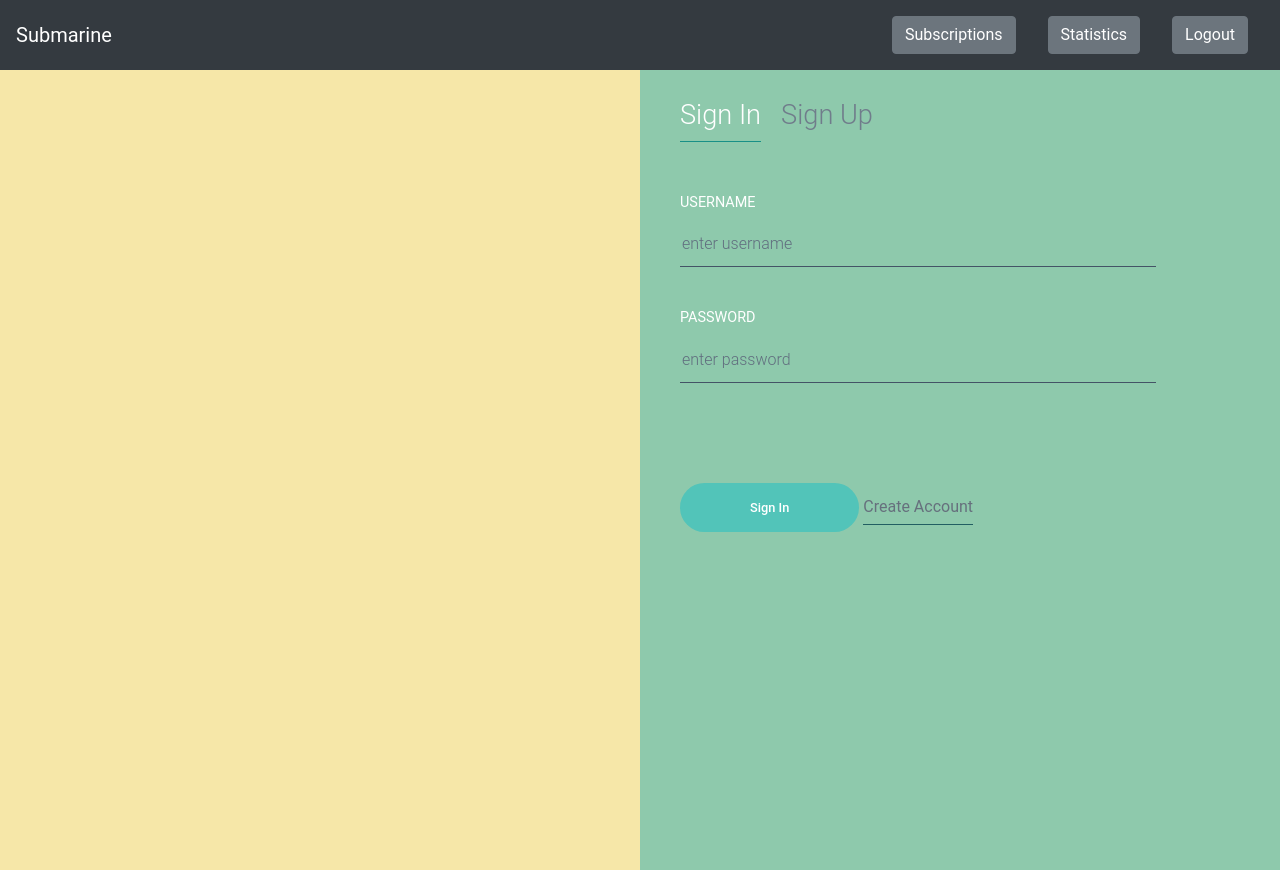
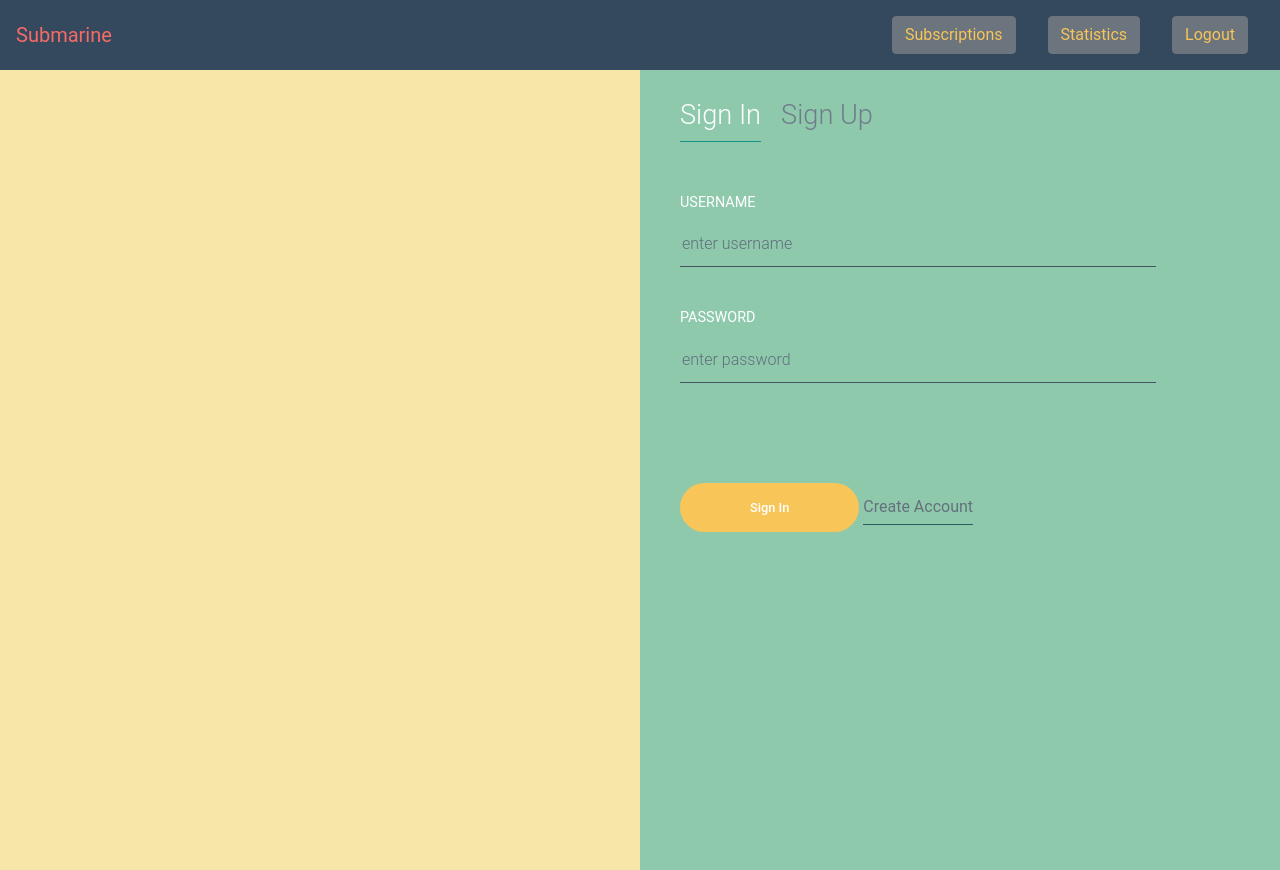
Before and after one commit to HillNathan/subscription-tracker, a React (Create React App) app in the folder client/: page / in a window 1280 px wide. Built offline with nearby package versions, Linux system fonts and the light colour scheme; no server answers.

Commit message:
integrated color theme with navbar

```diff
--- a/client/src/components/Navbar/index.js
+++ b/client/src/components/Navbar/index.js
@@ -1,6 +1,6 @@
 import React, { Component } from "react";
 import { withRouter } from "react-router-dom";
-import "./style.css";
+import "./nav.css";
 
 function displayGreeting(nameObj) {
     if (nameObj.firstname) {
@@ -24,13 +24,13 @@ class Navbar extends Component {
 
     render() {
         return (
-            <nav className="navbar navbar-dark bg-dark">
-                <a className="navbar-brand text-white" href="/">Submarine</a>
+            <nav className="navbar">
+                <a className="navbar-brand font" href="/">Submarine</a>
                 <div>
                     <ul className="nav justify-content-end">
                         {displayGreeting(this.props)}
                         <li className="nav-item">
-                            <a className="nav-link text-white" href="/main">
+                            <a className="nav-link" href="/main">
                                 <button className="btn btn-secondary">Subscriptions</button>
                             </a>
                         </li>
--- /dev/null
+++ b/client/src/components/Navbar/nav.css
@@ -0,0 +1,8 @@
+.navbar, .font {
+    background-color: #34495e;
+    color: #F66B66;
+}
+
+.btn {
+    color: #F7C558;
+}
--- a/client/src/pages/SignIn.css
+++ b/client/src/pages/SignIn.css
@@ -104,7 +104,7 @@
 }
 
 .FormField__Button {
-  background-color: #52C4B9;
+  background-color: #F7C558;
   color: white;
   border: none;
   outline: none;
```
Also changed, not shown: 1 other file (tests, documents, lock files or other folders).
